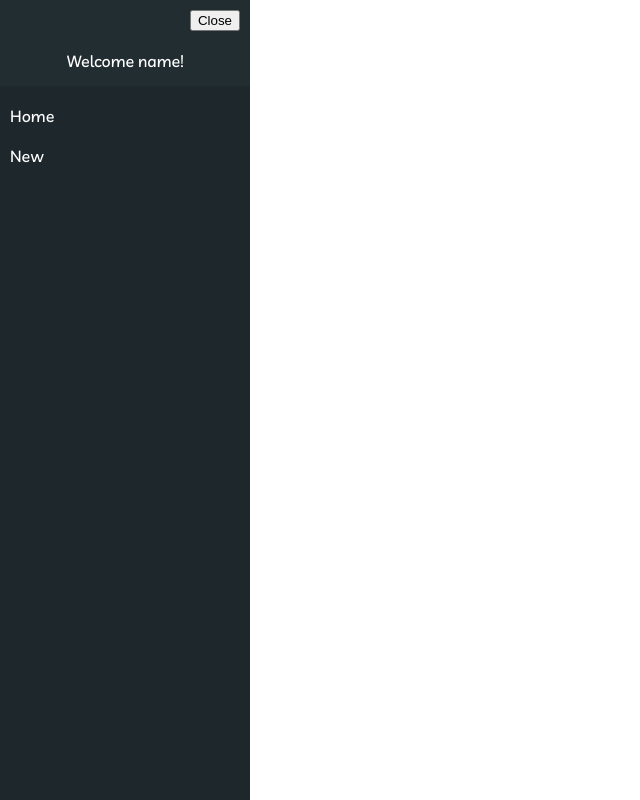
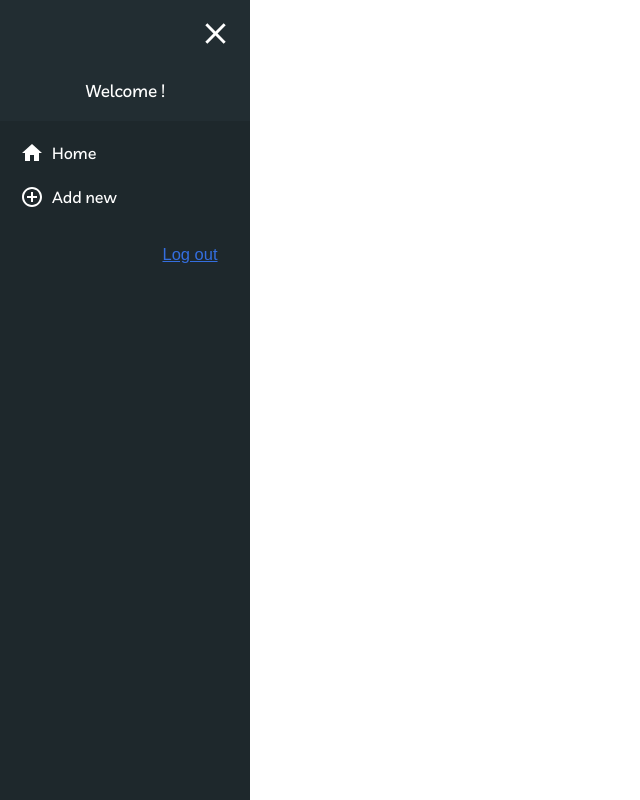
Before and after one commit to Ezequiiel98/alkemy-challenge-js, a React app in the folder frontend/: page / in a window 1280 px wide. Shown: the whole page, without its empty margins (0-640 px from the left). Built offline with nearby package versions, Linux system fonts and the light colour scheme; no server answers; sample sign-in values are in the browser's storage.

Commit message:
termino el menu

```diff
--- a/frontend/src/components/Button/index.js
+++ b/frontend/src/components/Button/index.js
@@ -4,7 +4,7 @@ import PropTypes from 'prop-types';
 import styles from './index.module.scss';
 
 function Button({
-  children, type, variantStyle, loading, disabled, className,
+  children, type, variantStyle, loading, disabled, className, onClick,
 }) {
   const style = className ? `${styles[variantStyle]} ${className}` : styles[variantStyle];
   return (
@@ -12,6 +12,7 @@ function Button({
       className={style}
       type={type === 'submit' ? 'submit' : 'button'}
       disabled={disabled}
+      onClick={onClick}
     >
       {loading ? <div className={styles.loader} /> : children}
     </button>
@@ -22,8 +23,9 @@ Button.propTypes = {
   children: PropTypes.node.isRequired,
   type: PropTypes.string,
   className: PropTypes.string,
-  variantStyle: PropTypes.oneOf(['light', 'primary']),
+  variantStyle: PropTypes.oneOf(['light', 'primary', 'link']),
   loading: PropTypes.bool,
+  onClick: PropTypes.func,
   disabled: PropTypes.bool,
 };
 
@@ -33,6 +35,7 @@ Button.defaultProps = {
   loading: false,
   disabled: false,
   className: null,
+  onClick: null,
 };
 
 export default Button;
--- a/frontend/src/components/Button/index.module.scss
+++ b/frontend/src/components/Button/index.module.scss
@@ -57,6 +57,16 @@
   }
 }
 
+.link {
+  @extend .button;
+  color: #346EDF;
+  min-height: 30px;
+  text-decoration: underline;
+  padding: 0;
+  font-weight: 400;
+  font-size: 16.5px;
+}
+
 @keyframes spinLoader {
    from {
     -webkit-transform: rotate(0deg);
--- a/frontend/src/components/Menu/index.js
+++ b/frontend/src/components/Menu/index.js
@@ -1,31 +1,75 @@
-import React from 'react';
+import React, { useRef, useContext } from 'react';
+
 import { Link } from 'react-router-dom';
+
+import { AuthContext } from '../../context/AuthContext';
+import homeIcon from '../../assets/icons/home-icon.svg';
+import addIcon from '../../assets/icons/add-icon.svg';
+import closeIcon from '../../assets/icons/close-icon.svg';
+import openIcon from '../../assets/icons/menu-icon.svg';
+
+import Button from '../Button';
 
 import styles from './index.module.scss';
 
 function Menu() {
+  const menuRef = useRef(null);
+  const [dataAuth, setDataAuth] = useContext(AuthContext);
+
+  const handleShowMenu = () => {
+    menuRef.current.classList.add(styles.showMenu);
+    menuRef.current.classList.remove(styles.hiddenMenu);
+  };
+
+  const handleCloseMenu = () => {
+    menuRef.current.classList.add(styles.hiddenMenu);
+    menuRef.current.classList.remove(styles.showMenu);
+  };
+
+  const handleLogout = () => {
+    localStorage.removeItem('token');
+    setDataAuth({});
+  };
+
   return (
     <div className={styles.containerMenu}>
-      <button className={styles.openMenu} type="button">open</button>
-      <div className={styles.menu}>
+      <button className={styles.openMenu} type="button" onClick={handleShowMenu}>
+        <img src={openIcon} alt="" />
+      </button>
+      <div className={styles.menu} ref={menuRef}>
         <div className={styles.containerCloseMenu}>
-          <button className={styles.closeMenu} type="button">Close</button>
+          <button className={styles.closeMenu} type="button" onClick={handleCloseMenu}>
+            <img src={closeIcon} alt="close menu" />
+          </button>
         </div>
-        <div className={styles.containerUser}>
-          <p className={styles.greating}>Welcome name!</p>
+        <div className={styles.containerUsername}>
+          <p className={styles.greating}>
+            Welcome&nbsp;
+            { dataAuth.username }
+            !
+          </p>
         </div>
         <ul className={styles.menuItems}>
           <li className={styles.menuItem}>
-            <Link to="/">
+            <Link to="/" className={styles.link}>
+              <img src={homeIcon} alt="" />
+              {' '}
               Home
             </Link>
           </li>
           <li className={styles.menuItem}>
-            <Link to="/">
-              New
+            <Link to="/new" className={styles.link}>
+              <img src={addIcon} alt="" />
+              {' '}
+              Add new
             </Link>
           </li>
         </ul>
+        <div className={styles.containerLogout}>
+          <Button className={styles.logout} variantStyle="link" onClick={handleLogout}>
+            Log out
+          </Button>
+        </div>
       </div>
     </div>
   );
--- a/frontend/src/components/Menu/index.module.scss
+++ b/frontend/src/components/Menu/index.module.scss
@@ -11,13 +11,6 @@
   background-color: #1e282c;
 }
 
-.openMenu {
-  width: 50px;
-  height: 50px;
-  position: fixed;
-  top: 0;;
-  left: 0;
-}
 
 .containerCloseMenu {
   padding: 10px;
@@ -27,36 +20,115 @@
 .closeMenu {
   display: block;
   margin: auto 0 auto auto;
+  background-color: transparent;
+  border: none;
+  width: 50px;
+  height: 50px;
+
+  & > img {
+    height: 35px;
+  }
+
+  &:hover {
+    cursor: pointer;
+  }
 }
 
-.containerUser {
+.openMenu {
+  width: 50px;
+  height: 50px;
+  position: fixed;
+  top: 0;
+  left: 0;
+  background-color: #222d32;
+  border: none;
+
+  & > img {
+    width: 35px;
+  }
+
+  &:hover {
+    cursor: pointer;
+  }
+}
+
+@keyframes showMenuA {
+  from {
+    transform: translateX(-500px);
+  }
+
+  to {
+    transform: translateX(0);
+  }
+}
+
+.showMenu {
+  animation-name: showMenuA;
+  animation-duration: .5s;
+  animation-fill-mode: forwards;
+}
+
+@keyframes hiddenMenuA {
+  from {
+    transform: translateX(0);
+  }
+
+  to {
+    transform: translateX(-500px);
+  }
+}
+
+.hiddenMenu {
+  animation-name: hiddenMenuA;
+  animation-duration: .5s;
+  animation-fill-mode: forwards;
+ }
+.containerUsername {
   background-color: #222d32;
   text-align: center;
   padding: 10px 0 15px 0;
 }
 
 .greating {
-  margin: 0;
+  margin: 0 0 5px 0;
   color: #fff;
   font-weight: 500;
+  font-size: 17px;
 }
-
 
 .menuItems {
   padding: 10px 0;
   margin: 0;
 }
 
-.menuItems > * {
-  // border-bottom: 2px solid #222d32;
-}
-
 .menuItem {
   padding: 10px;
   list-style: none;
+  transition: background-color .5s ease;
 
-  & > * {
-    color: #fff;
-     text-decoration: none;
+  &:hover {
+    background-color: #162024;
   }
 }
+
+.link {
+  color: #fff;
+  text-decoration: none;
+  display: flex;
+  align-items: center;
+  padding-left: 10px;
+
+  & > img {
+    margin-right: 8px;
+  }
+
+}
+
+.containerLogout {
+  padding: 10px;
+}
+
+.logout {
+  display: block;
+  margin: auto 0 auto auto;
+}
```
Also changed, not shown: 1 other file.
